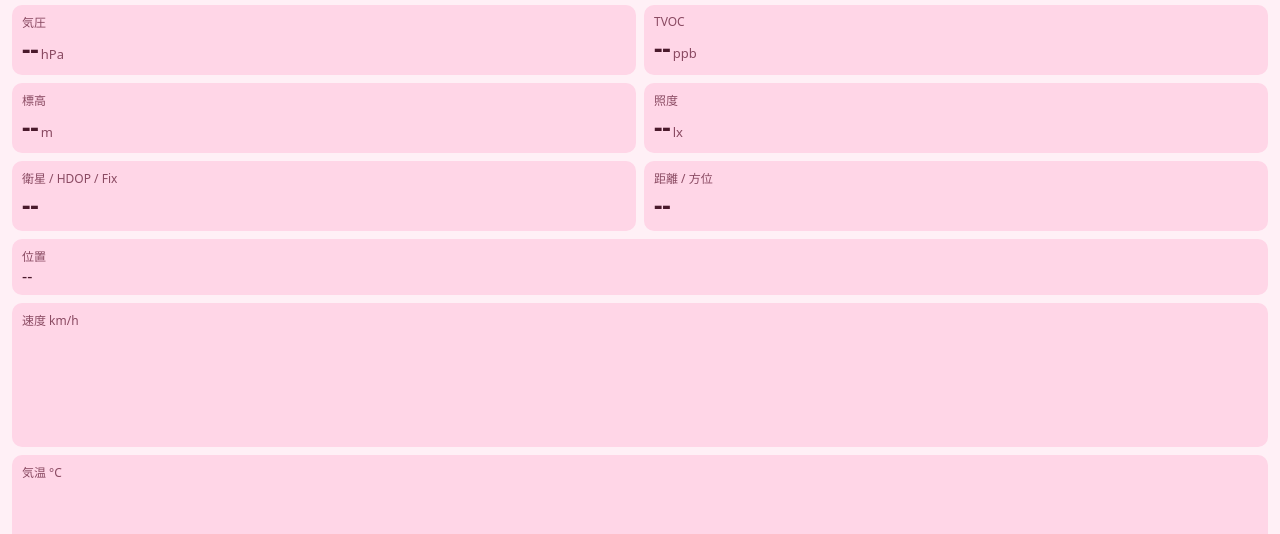
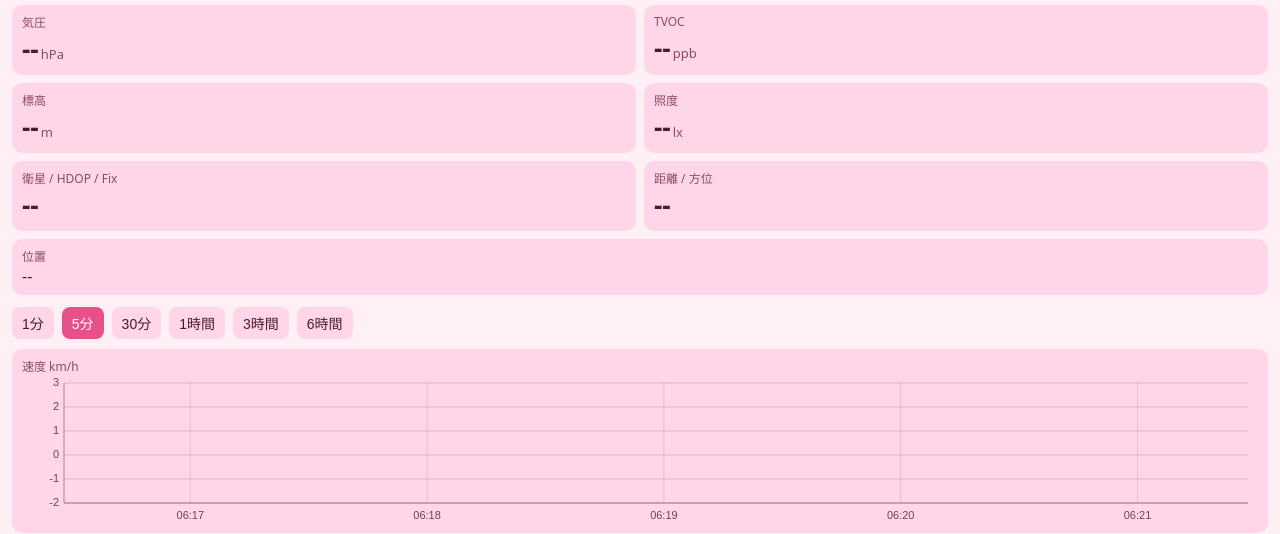
Before and after one commit to hamupon1987-eng/logerV2, a plain HTML site: page index.html in a window 1280 px wide. Shown: the part 266-800 px from the top of the page. Drawn offline with Linux system fonts and the light colour scheme.

Commit message:
Add files via upload

```diff
--- a/index.html
+++ b/index.html
@@ -25,7 +25,9 @@
   .val { font-size:26px; font-weight:600; }
   .unit { font-size:13px; color:var(--sub); margin-left:2px; }
   .big { font-size:44px; }
-  canvas { width:100%; height:110px; display:block; }
+  canvas { width:100%; height:150px; display:block; }
+  .rng button { padding:6px 10px; font-size:14px; background:var(--card); color:var(--ink); }
+  .rng button.on { background:var(--accent); color:#fff; }
   a { color:var(--accent); }
 </style>
 </head>
@@ -50,7 +52,8 @@
   <div class="card wide"><div class="label">位置</div><div id="loc">--</div><div class="label" id="time"></div></div>
 </div>
 
-<div class="grid" style="margin-top:8px">
+<div class="bar rng" id="rangeBar" style="margin-top:12px"></div>
+<div class="grid">
   <div class="card wide"><div class="label">速度 km/h</div><canvas id="cSpd"></canvas></div>
   <div class="card wide"><div class="label">気温 °C</div><canvas id="cTemp"></canvas></div>
   <div class="card wide"><div class="label">湿度 %</div><canvas id="cHum"></canvas></div>
@@ -64,10 +67,12 @@
 const SERVICE = '6e400001-b5a3-f393-e0a9-e50e24dcca9e';
 const TX_CHAR = '6e400003-b5a3-f393-e0a9-e50e24dcca9e';
 const NAME_PREFIX = 'EnvLogger';
-const MAX_POINTS = 600;
+const MAX_AGE_MS = 6 * 3600e3 + 600e3;   // 6時間+余裕ぶんだけ保持
+const GAP_MS = 5000;                      // これ以上データが空いたら線を切る
 
 const $ = id => document.getElementById(id);
-const hist = { spd: [], temp: [], hum: [], pres: [], tvoc: [], alt: [] };
+const SERIES = ['spd', 'temp', 'hum', 'pres', 'tvoc', 'alt'];
+const hist = { t: [], spd: [], temp: [], hum: [], pres: [], tvoc: [], alt: [] };
 const rows = [];            // CSV用 (SDログと同じ形式, 5秒ごと)
 let lastRecDt = '';         // 最後にCSVへ記録した日時 (重複防止)
 let device = null, rxBuf = '';
@@ -174,18 +179,22 @@ function onData(ev) {
   }
 }
 
-function push(key, v) {
-  if (!isFinite(v)) return;
-  const a = hist[key];
-  a.push(v);
-  if (a.length > MAX_POINTS) a.shift();
+// 受信した瞬間のスマホ時刻と一緒に1秒ごとのデータを履歴へ追加
+function addPoint(p) {
+  const now = Date.now();
+  hist.t.push(now);
+  for (const k of SERIES) hist[k].push(Number.isFinite(p[k]) ? p[k] : NaN);
+  const cut = now - MAX_AGE_MS;
+  let k = 0;
+  while (k < hist.t.length && hist.t[k] < cut) k++;
+  if (k > 1000) for (const key of ['t', ...SERIES]) hist[key].splice(0, k);
 }
 
 function handleLine(line) {
   const f = line.split(',');
   if (f[0] === 'V') {                       // 速度だけ高速更新
     const v = parseFloat(f[1]);
-    if (isFinite(v)) { $('spd').textContent = v.toFixed(0); push('spd', v); drawAll(); }
+    if (isFinite(v)) $('spd').textContent = v.toFixed(0);
     return;
   }
   if (f[0] !== 'D' || f.length < 16) return;
@@ -207,47 +216,138 @@ function handleLine(line) {
   } else {
     $('loc').textContent = '測位待ち';
   }
-  push('temp', n(temp)); push('hum', n(hum)); push('pres', n(pres)); push('tvoc', n(tvoc)); push('alt', n(alt)); push('spd', n(spd));
+  addPoint({ temp: n(temp), hum: n(hum), pres: n(pres), tvoc: n(tvoc), alt: n(alt), spd: n(spd) });
   // CSVへの記録は5秒ごと(SDログと同じ 秒%5==0)。画面表示は1秒ごとのまま
   if (parseInt(dt.slice(17, 19), 10) % 5 === 0 && dt !== lastRecDt) {
     lastRecDt = dt;
     rows.push(toSdRow(f));
   }
-  drawAll();
 }
 
-// ---- グラフ ----
-function drawChart(cv, data, color) {
+// ---- グラフ (時間軸つき・目盛り線つき・表示期間切り替え) ----
+const RANGES = [['1分', 60e3], ['5分', 300e3], ['30分', 1800e3], ['1時間', 3600e3], ['3時間', 10800e3], ['6時間', 21600e3]];
+let rangeMs = 300e3;
+try {
+  const r = parseInt(localStorage.getItem('rangeMs'), 10);
+  if (RANGES.some(x => x[1] === r)) rangeMs = r;
+} catch (e) { /* 保存できない環境は既定値のまま */ }
+
+const CHARTS = [
+  ['cSpd', 'spd', '#e8508a'], ['cTemp', 'temp', '#ff8a3d'], ['cHum', 'hum', '#3d9bff'],
+  ['cPres', 'pres', '#8a6bff'], ['cTvoc', 'tvoc', '#2fb36b'], ['cAlt', 'alt', '#b08a3d']
+];
+// 縦軸が狭くなりすぎてノイズが拡大されないための最小幅
+const MIN_SPAN = { spd: 4, temp: 1, hum: 4, pres: 1, tvoc: 20, alt: 5 };
+const TIME_STEPS = [10e3, 30e3, 60e3, 300e3, 600e3, 900e3, 1800e3, 3600e3, 7200e3];
+
+function niceStep(raw) {
+  const p = Math.pow(10, Math.floor(Math.log10(raw)));
+  const m = raw / p;
+  return (m <= 1 ? 1 : m <= 2 ? 2 : m <= 5 ? 5 : 10) * p;
+}
+function lowerBound(arr, x) {
+  let lo = 0, hi = arr.length;
+  while (lo < hi) { const mid = (lo + hi) >> 1; if (arr[mid] < x) lo = mid + 1; else hi = mid; }
+  return lo;
+}
+const p2 = v => String(v).padStart(2, '0');
+
+function drawChart(cv, key, color) {
   const dpr = window.devicePixelRatio || 1;
-  const W = cv.clientWidth * dpr, H = cv.clientHeight * dpr;
+  const W = Math.round(cv.clientWidth * dpr), H = Math.round(cv.clientHeight * dpr);
   if (cv.width !== W || cv.height !== H) { cv.width = W; cv.height = H; }
   const ctx = cv.getContext('2d');
   ctx.clearRect(0, 0, W, H);
-  if (data.length < 2) return;
-  let mn = Math.min(...data), mx = Math.max(...data);
-  if (mx - mn < 0.5) { mx += 0.25; mn -= 0.25; }
-  const pad = 14 * dpr;
-  ctx.strokeStyle = color; ctx.lineWidth = 2 * dpr; ctx.beginPath();
-  data.forEach((v, i) => {
-    const x = (i / (data.length - 1)) * W;
-    const y = H - pad - ((v - mn) / (mx - mn)) * (H - pad * 2);
-    i ? ctx.lineTo(x, y) : ctx.moveTo(x, y);
-  });
+  const ml = 42 * dpr, mr = 10 * dpr, mt = 8 * dpr, mb = 22 * dpr;
+  const pw = W - ml - mr, ph = H - mt - mb;
+  if (pw <= 0 || ph <= 0) return;
+  const t1 = Date.now(), t0 = t1 - rangeMs;
+  const ink = getComputedStyle(document.body).color;
+  ctx.font = `${11 * dpr}px sans-serif`;
+
+  // 表示範囲内の最小・最大
+  const ts = hist.t, vs = hist[key];
+  const i0 = Math.max(0, lowerBound(ts, t0) - 1);
+  let mn = Infinity, mx = -Infinity;
+  for (let i = i0; i < ts.length; i++) {
+    const v = vs[i];
+    if (Number.isFinite(v)) { if (v < mn) mn = v; if (v > mx) mx = v; }
+  }
+  if (mn === Infinity) { mn = 0; mx = 1; }
+  if (mx - mn < MIN_SPAN[key]) { const c = (mx + mn) / 2; mn = c - MIN_SPAN[key] / 2; mx = c + MIN_SPAN[key] / 2; }
+  const step = niceStep((mx - mn) / 4);
+  const y0 = Math.floor(mn / step) * step, y1 = Math.ceil(mx / step) * step;
+  const dec = step >= 1 ? 0 : step >= 0.1 ? 1 : 2;
+  const yOf = v => mt + ph * (1 - (v - y0) / (y1 - y0));
+  const xOf = t => ml + pw * (t - t0) / rangeMs;
+
+  // 横線 + 縦軸ラベル
+  ctx.textAlign = 'right'; ctx.textBaseline = 'middle';
+  for (let v = y0; v <= y1 + step / 1000; v += step) {
+    const y = yOf(v);
+    ctx.globalAlpha = 0.18; ctx.strokeStyle = ink; ctx.lineWidth = dpr;
+    ctx.beginPath(); ctx.moveTo(ml, y); ctx.lineTo(W - mr, y); ctx.stroke();
+    ctx.globalAlpha = 0.8; ctx.fillStyle = ink;
+    ctx.fillText(v.toFixed(dec), ml - 5 * dpr, y);
+  }
+
+  // 縦線 + 時刻ラベル (ローカル時刻の切りのいい位置)
+  const target = rangeMs / 5;
+  const stepT = TIME_STEPS.find(s => s >= target) || TIME_STEPS[TIME_STEPS.length - 1];
+  const off = new Date().getTimezoneOffset() * 60000;
+  ctx.textBaseline = 'alphabetic';
+  for (let t = Math.ceil((t0 - off) / stepT) * stepT + off; t <= t1; t += stepT) {
+    const x = xOf(t);
+    ctx.globalAlpha = 0.12; ctx.strokeStyle = ink; ctx.lineWidth = dpr;
+    ctx.beginPath(); ctx.moveTo(x, mt); ctx.lineTo(x, mt + ph); ctx.stroke();
+    const d = new Date(t);
+    const label = p2(d.getHours()) + ':' + p2(d.getMinutes()) + (stepT < 60e3 ? ':' + p2(d.getSeconds()) : '');
+    ctx.globalAlpha = 0.8; ctx.fillStyle = ink;
+    ctx.textAlign = x < ml + 18 * dpr ? 'left' : x > W - mr - 18 * dpr ? 'right' : 'center';
+    ctx.fillText(label, x, H - 6 * dpr);
+  }
+
+  // 軸
+  ctx.globalAlpha = 0.45; ctx.strokeStyle = ink; ctx.lineWidth = dpr;
+  ctx.beginPath(); ctx.moveTo(ml, mt); ctx.lineTo(ml, mt + ph); ctx.lineTo(W - mr, mt + ph); ctx.stroke();
+
+  // データ線 (GAP_MS以上空いたら切る)
+  ctx.globalAlpha = 1;
+  ctx.save();
+  ctx.beginPath(); ctx.rect(ml, mt, pw, ph); ctx.clip();
+  ctx.strokeStyle = color; ctx.lineWidth = 2 * dpr; ctx.lineJoin = 'round';
+  ctx.beginPath();
+  let prevT = null, lastX = null, lastY = null;
+  for (let i = i0; i < ts.length; i++) {
+    const v = vs[i];
+    if (!Number.isFinite(v)) { prevT = null; continue; }
+    const x = xOf(ts[i]), y = yOf(v);
+    if (prevT === null || ts[i] - prevT > GAP_MS) ctx.moveTo(x, y); else ctx.lineTo(x, y);
+    prevT = ts[i]; lastX = x; lastY = y;
+  }
   ctx.stroke();
-  ctx.fillStyle = getComputedStyle(document.body).color;
-  ctx.font = `${11 * dpr}px sans-serif`;
-  ctx.fillText(mx.toFixed(1), 4 * dpr, 11 * dpr);
-  ctx.fillText(mn.toFixed(1), 4 * dpr, H - 3 * dpr);
+  if (lastX !== null) { ctx.fillStyle = color; ctx.beginPath(); ctx.arc(lastX, lastY, 3 * dpr, 0, 6.2832); ctx.fill(); }
+  ctx.restore();
 }
 
 function drawAll() {
-  const c = getComputedStyle(document.documentElement).getPropertyValue('--accent').trim();
-  drawChart($('cSpd'),  hist.spd,  c);
-  drawChart($('cTemp'), hist.temp, c);
-  drawChart($('cHum'),  hist.hum,  c);
-  drawChart($('cPres'), hist.pres, c);
-  drawChart($('cTvoc'), hist.tvoc, c);
-  drawChart($('cAlt'),  hist.alt,  c);
+  for (const [id, key, color] of CHARTS) drawChart($(id), key, color);
+}
+
+function renderRange() {
+  const bar = $('rangeBar');
+  bar.innerHTML = '';
+  for (const [label, ms] of RANGES) {
+    const b = document.createElement('button');
+    b.textContent = label;
+    if (ms === rangeMs) b.className = 'on';
+    b.addEventListener('click', () => {
+      rangeMs = ms;
+      try { localStorage.setItem('rangeMs', String(ms)); } catch (e) { /* 無視 */ }
+      renderRange(); drawAll();
+    });
+    bar.appendChild(b);
+  }
 }
 
 // ---- CSV保存 (SDカードのログと同じ列・書式。末尾に dist_km を追加) ----
@@ -278,6 +378,9 @@ $('btnConn').addEventListener('click', () => {
 });
 $('btnCsv').addEventListener('click', saveCsv);
 window.addEventListener('resize', drawAll);
+renderRange();
+setInterval(drawAll, 1000);   // 切断中も時間軸が進むように1秒ごとに再描画
+drawAll();
 </script>
 </body>
 </html>
```
